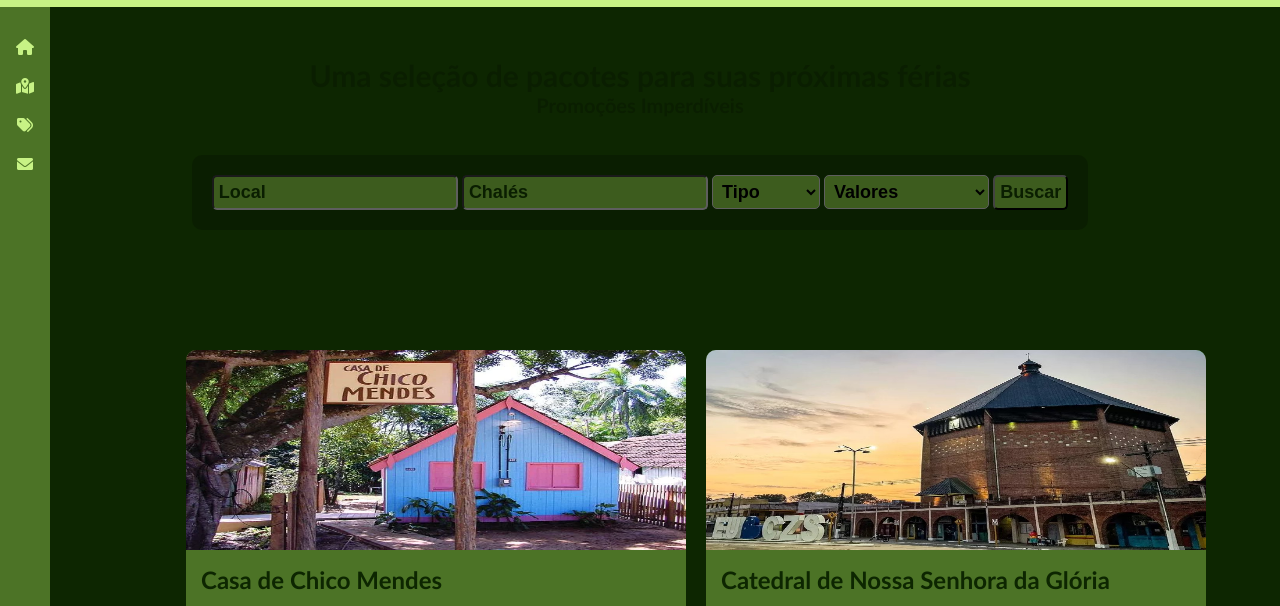
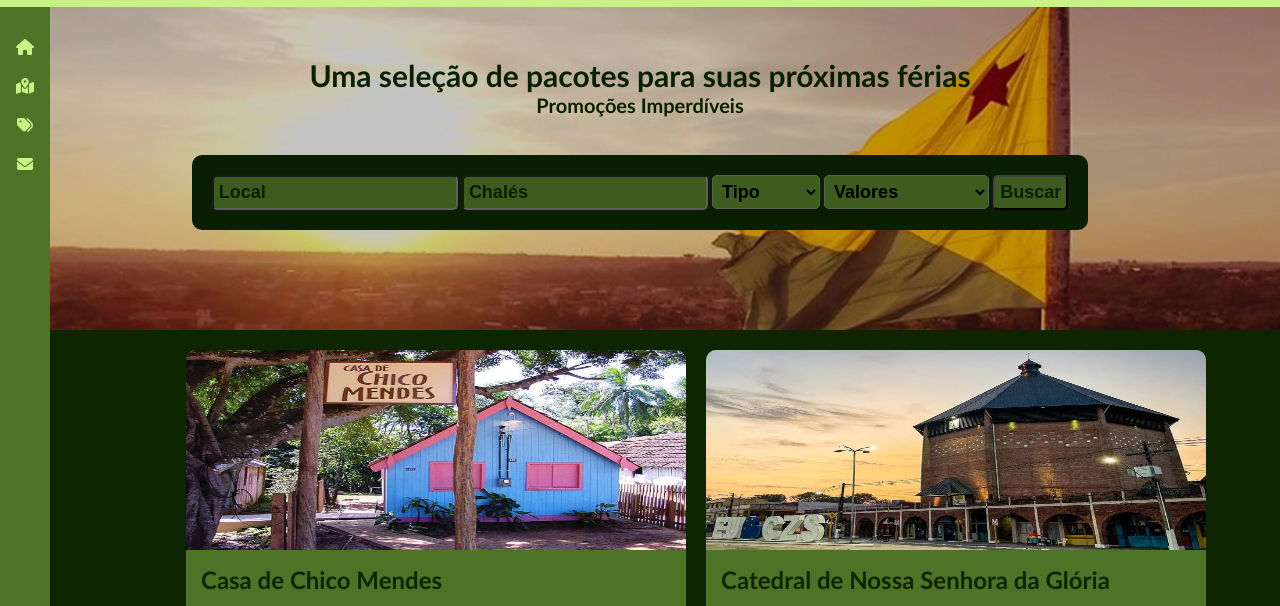
Before and after one commit to esmessias/temp-loja, a plain HTML site: page index.html in a window 1280 px wide. Shown: the part 183-789 px from the top of the page. Drawn offline with Linux system fonts and the light colour scheme; the site is published under a folder, as on GitHub Pages, so addresses that start at the root find nothing.

Commit message:
Update style.css

```diff
--- a/assets/css/style.css
+++ b/assets/css/style.css
@@ -78,7 +78,7 @@ main {
 }
 
 .fundo {
-  background-image: url('/assets/img/acre.jpg');
+  background-image: url('../img/acre.jpg');
   margin-top: 140px;
   background-position: center;
   text-align: center;
```
